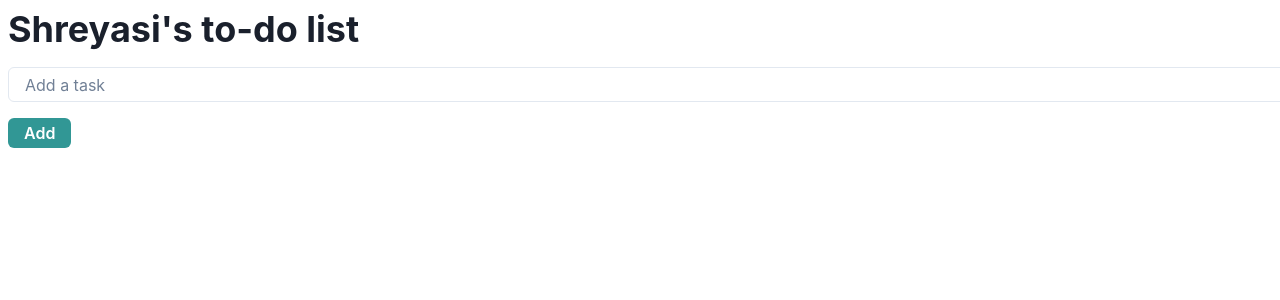
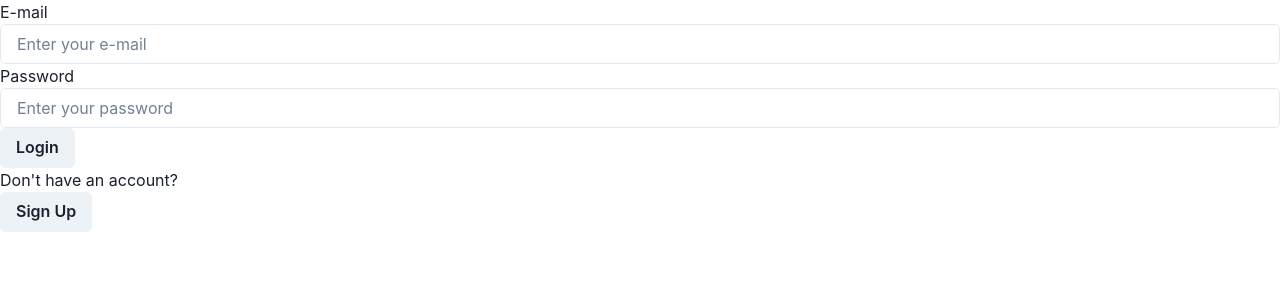
Before and after one commit to shreyasibhagwat6/todo, a React (Create React App) app: page / in a window 1280 px wide. Shown: the top 300 px of the page. Built offline with nearby package versions, Linux system fonts and the light colour scheme; data requests are answered from the project's data file.

Commit message:
added login form

```diff
--- a/db.json
+++ b/db.json
@@ -1,3 +1,8 @@
 {
-  "todo": []
+  "todo": [
+    {
+      "task": "shower",
+      "id": 1
+    }
+  ]
 }
--- a/package.json
+++ b/package.json
@@ -14,7 +14,8 @@
     "json-server": "^0.17.4",
     "react": "^18.2.0",
     "react-dom": "^18.2.0",
-    "react-scripts": "5.0.1",
+    "react-router-dom": "^5.3.4",
+    "react-scripts": "^5.0.1",
     "web-vitals": "^2.1.4"
   },
   "scripts": {
--- a/src/App.js
+++ b/src/App.js
@@ -1,6 +1,8 @@
 import AddTodo from "./components/AddTodo";
 import TodoList from "./components/TodoList";
+import LoginPage from "./pages/LoginPage";
 import axios from "axios";
+import { BrowserRouter as Router, Route, Switch } from "react-router-dom";
 import { useState, useEffect } from "react";
 import { ChakraProvider, extendTheme, theme as chakraTheme, } from "@chakra-ui/react";
 
@@ -9,7 +11,6 @@ function App () {
 
     const fetchTodo = async () => {
         const response = await axios.get('http://localhost:3001/todo')
-
         setTodo(response.data);
     };
 
@@ -57,12 +58,19 @@ function App () {
     }
 
     return (
+        <Router>
             <ChakraProvider>
                 <div>
+                    <LoginPage />
+                    <Switch>
+                        <Route path="/home">
                             <AddTodo onCreate={createTodo}/>
                             <TodoList todo={todo} onDelete={deleteTodoById} onEdit={editTodoById}/>
+                        </Route>
+                    </Switch>
                 </div>
             </ChakraProvider>
+        </Router>
 )}
 
 export default App;
--- a/src/components/AddTodo.js
+++ b/src/components/AddTodo.js
@@ -14,7 +14,6 @@ function AddTodo ({ onCreate }) {
     const handleSubmit = (event) => {
         event.preventDefault();
         onCreate(task);
-        console.log(task);
         setTask('');
     }
 
--- /dev/null
+++ b/src/pages/LoginPage.js
@@ -0,0 +1,34 @@
+import React, { useState } from "react";
+import { Input } from '@chakra-ui/react';
+import { Button } from '@chakra-ui/react';
+
+function LoginPage () {
+    const[email, setEmail] = useState('');
+    const[password, setPassword] = useState('');
+
+    const handleChange = (event) => {
+        event.preventDefault();
+        setEmail(event.target.value);
+    }
+
+    const handlePasswordChange = (event) => {
+        event.preventDefault();
+        setPassword(event.target.value);
+    }
+
+    return (
+        <div>
+            <form>
+                <label>E-mail</label>
+                <Input type="text" placeholder="Enter your e-mail" onChange={handleChange}/>
+                <label>Password</label>
+                <Input type="password" placeholder="Enter your password" onChange={handlePasswordChange}/>
+                <Button>Login</Button>
+            </form>
+            <p>Don't have an account?</p>
+            <Button>Sign Up</Button>
+        </div>
+    )
+};
+
+export default LoginPage;
```
Also changed, not shown: 2 other files (tests, documents, lock files or other folders). Lines whose indentation alone changed are shown as unchanged.
